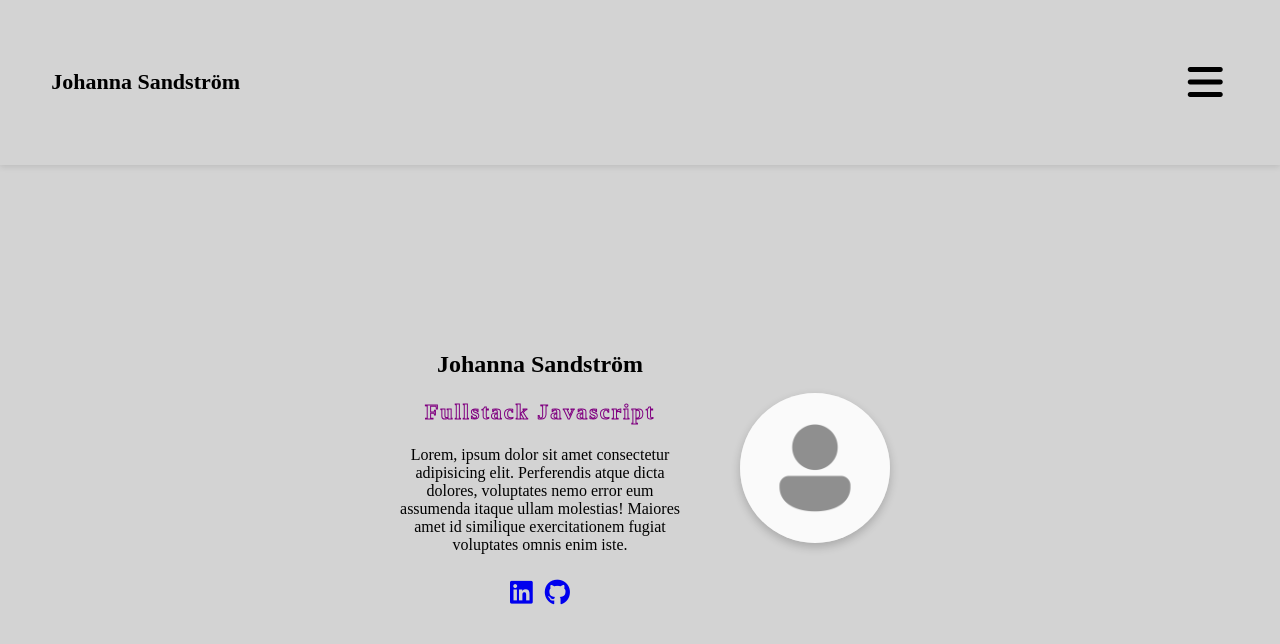
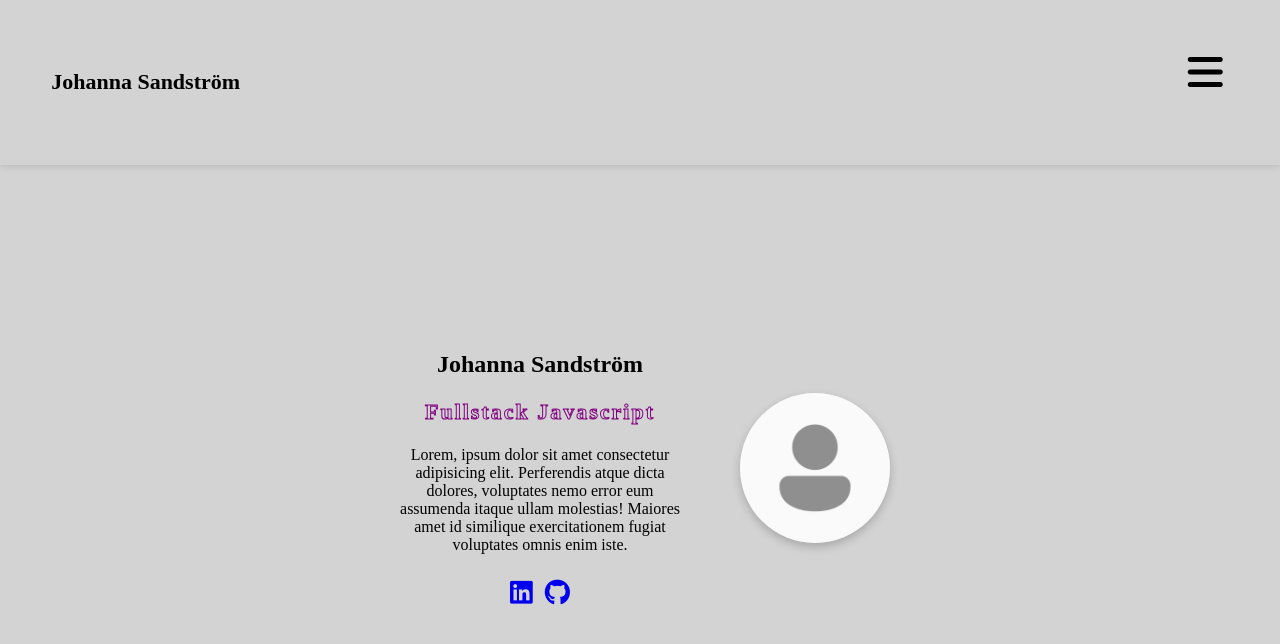
Before and after one commit to johannaasandstrom/Portfolio, a plain HTML site: page homepage.html in a window 1280 px wide. Drawn offline with Linux system fonts and the light colour scheme.

Commit message:
Fix header layout – H2 left, menu button right, nav opens under button without moving H2.

```diff
--- a/homepage.html
+++ b/homepage.html
@@ -11,10 +11,12 @@
     <header>
         <div class="header-content">
             <h2>Johanna Sandström</h2>
-            <div class="menu">
-                <button class="menu-Btn" aria-label="Öppna meny/stänga meny"> <!--Aria-label används för att ge text till delar som saknar det för att det ska bli mer tillgängligt ex. att uppläsningsverktyg ska berätta vad ikonen är till för/gör så ikonen i sig saknar innebörd eller förklaring-->
+
+            <div class="menu-container">
+                <button class="menu-Btn" aria-label="Öppna meny/stänga meny">  <!--Aria-label används för att ge text till delar som saknar det för att det ska bli mer tillgängligt ex. att uppläsningsverktyg ska berätta vad ikonen är till för/gör så ikonen i sig saknar innebörd eller förklaring-->
                     <i class="fa-solid fa-bars"></i>
                 </button>
+
                 <nav class="menu-nav">
                     <ul>
                         <li>#</li>
@@ -22,7 +24,7 @@
                         <li>#</li>
                     </ul>
                 </nav>
-            </div>
+                </div>
         </div>
     </header>
 
--- a/style.css
+++ b/style.css
@@ -16,16 +16,14 @@ header{
 
 .header-content{
     display: flex; /* Detta placerar de två barnen inom header (nav och h2) på en rad */
-    justify-content: space-between; /*Detta palcerar h2 till vänster, nav till höger */
-    align-items: center;
-    flex-wrap: wrap; /*Vid skalning av skärmstorlek kommer innehållet i header-content att delas upp på olika rader om det behövs*/
-    padding: 4% 4%; /*Utrymme för barnen inuti header med 1% luft från topp till botten och 5% från kant till kant*/
+    justify-content: space-between;
+    padding: 4% 4%; /*Utrymme för barnen inuti header med 4% luft från topp till botten och 4% från kant till kant*/
 }
 
-.menu{
+.menu-container{
     display: flex;
-    align-items: center;
-    justify-content: flex-end;
+    flex-direction: column;
+    position: relative;
 }
 
 .menu-Btn{
```
